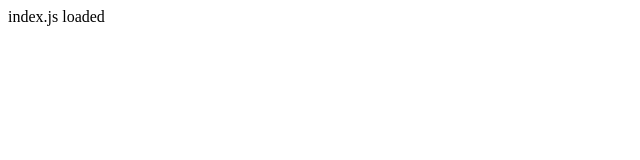
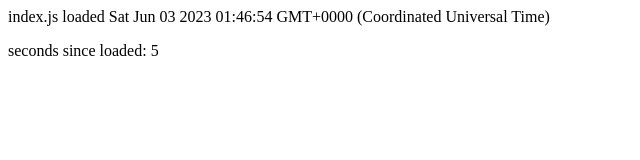
Before and after one commit to jerome3o/general-learning, a plain HTML site: page pyodide_sockets/site/index.html in a window 1280 px wide. Shown: the whole page, without its empty margins (0-640 px from the left). Drawn offline with Linux system fonts and the light colour scheme.

Commit message:
Added some helpful debug info to the sitet

```diff
--- a/pyodide_sockets/site/index.html
+++ b/pyodide_sockets/site/index.html
@@ -10,6 +10,9 @@
     <!-- span to indicate if index.js is loaded -->
     <span id="indexjs-loaded"></span>
 
+    <!-- add field that will display the seconds since loaded -->
+    <p id="seconds-since-loaded">seconds since loaded: 0</p>
+
     <!-- load index.js script -->
     <script type="module" src="index.js"></script>
   </body>
--- a/pyodide_sockets/site/index.js
+++ b/pyodide_sockets/site/index.js
@@ -1,4 +1,13 @@
 // <span id="indexjs-loaded"></span>
-// make the span say "index.js loaded"
+// make the span say "index.js loaded {date}"
+document.getElementById("indexjs-loaded").innerHTML =
+  "index.js loaded " + new Date();
 
-document.getElementById("indexjs-loaded").innerHTML = "index.js loaded";
+// add seconds since loadded to the span
+// <p id="seconds-since-loaded"></p>
+let start = new Date();
+
+setInterval(function () {
+  document.getElementById("seconds-since-loaded").innerHTML =
+    "seconds since loaded: " + Math.floor((new Date() - start) / 1000);
+}, 1000);
```
